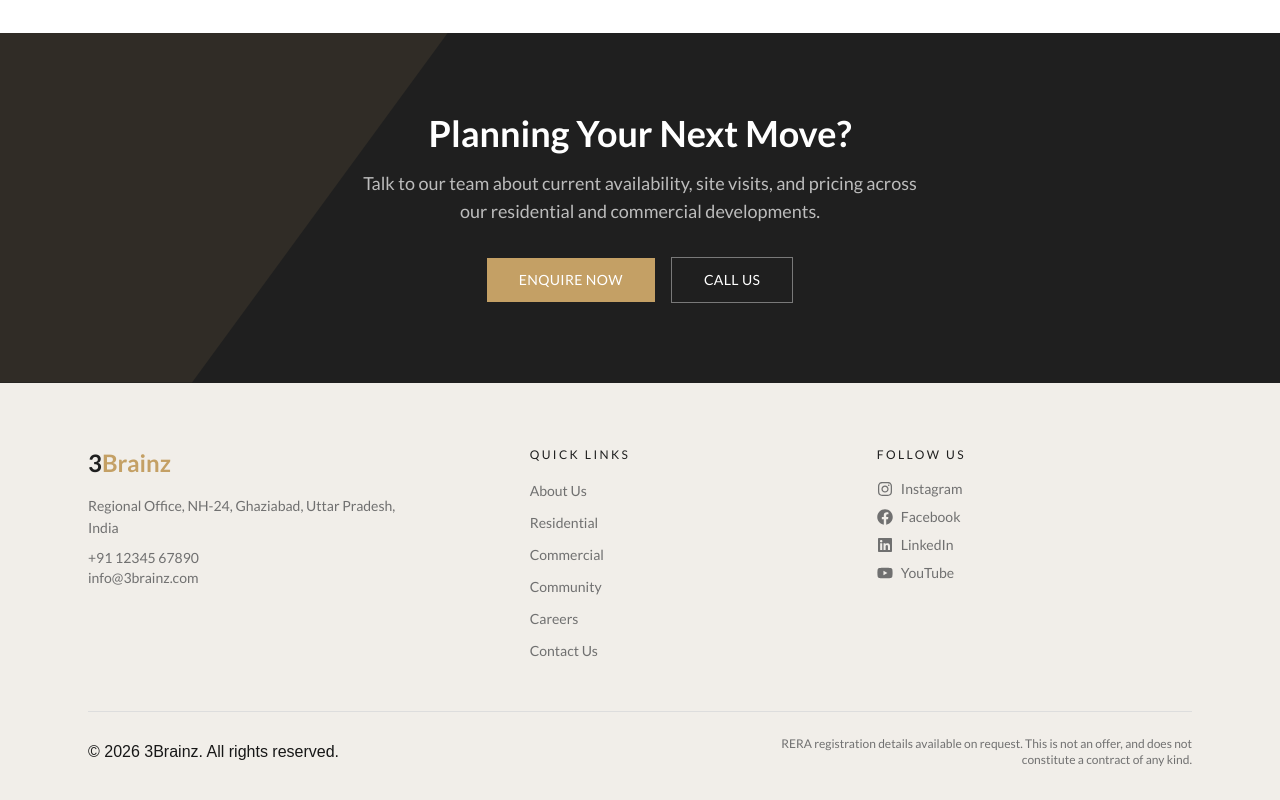
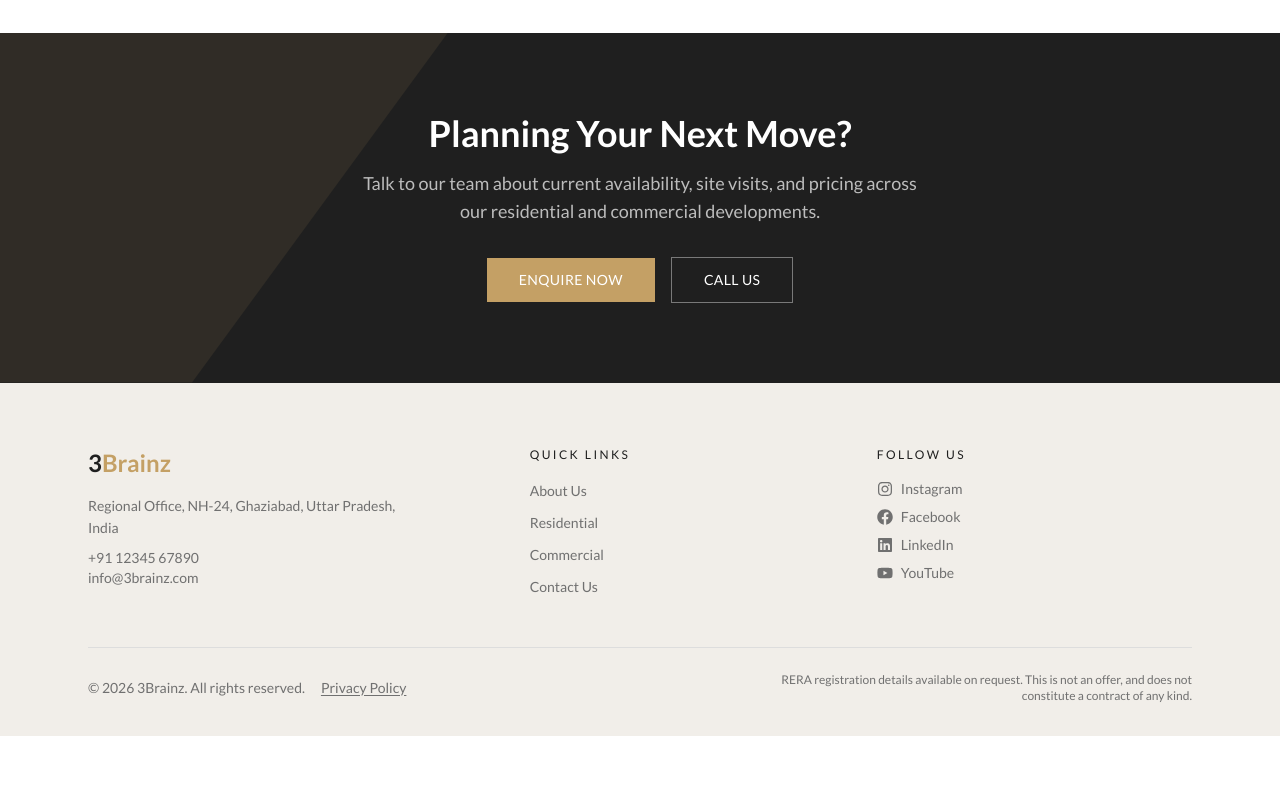
Before and after one commit to cykoravish/shri-ram-groups, a Next.js app: page / in a window 1280 px wide. Shown: the part 4432-5232 px from the top of the page. After the commit the page ends 5168 px from the top, so only its background shows below. Built offline with nearby package versions, Linux system fonts and the light colour scheme.

Commit message:
Comment out unused links in Footer and Header components for cleaner code

```diff
--- a/src/components/layout/Footer.tsx
+++ b/src/components/layout/Footer.tsx
@@ -5,8 +5,8 @@ const quickLinks = [
   { label: "About Us", href: "/about" },
   { label: "Residential", href: "/residential" },
   { label: "Commercial", href: "/commercial" },
-  { label: "Community", href: "/community" },
-  { label: "Careers", href: "/careers" },
+  // { label: "Community", href: "/community" },
+  // { label: "Careers", href: "/careers" },
   { label: "Contact Us", href: "/contact-us" },
 ];
 
@@ -77,7 +77,17 @@ export default function Footer() {
         </div>
 
         <div className="flex flex-col sm:flex-row items-center justify-between gap-3 pt-6">
-          © {new Date().getFullYear()} 3Brainz. All rights reserved.
+          <div className="flex flex-col sm:flex-row items-center gap-2 sm:gap-4">
+            <span className="font-lato text-sm text-[#707070]">
+              © {new Date().getFullYear()} 3Brainz. All rights reserved.
+            </span>
+            <Link
+              href="/privacy-policy"
+              className="font-lato text-sm text-[#707070] hover:text-[#C4A065] transition-colors underline underline-offset-2"
+            >
+              Privacy Policy
+            </Link>
+          </div>
           <p className="font-lato text-xs text-[#707070] text-center sm:text-right max-w-md">
             RERA registration details available on request. This is not an
             offer, and does not constitute a contract of any kind.
--- a/src/components/layout/Header.tsx
+++ b/src/components/layout/Header.tsx
@@ -49,7 +49,7 @@ export default function Header() {
                   {[
                     { label: "Residential", href: "/residential" },
                     { label: "Commercial", href: "/commercial" },
-                    { label: "Hospitality", href: "/hospitality" },
+                    // { label: "Hospitality", href: "/hospitality" },
                   ].map((item) => (
                     <Link
                       key={item.href}
```
